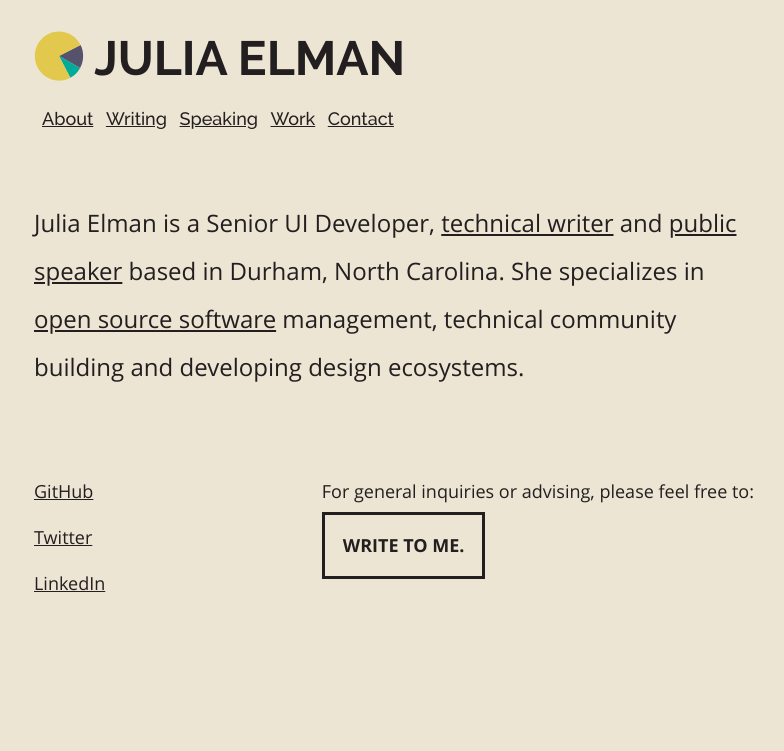
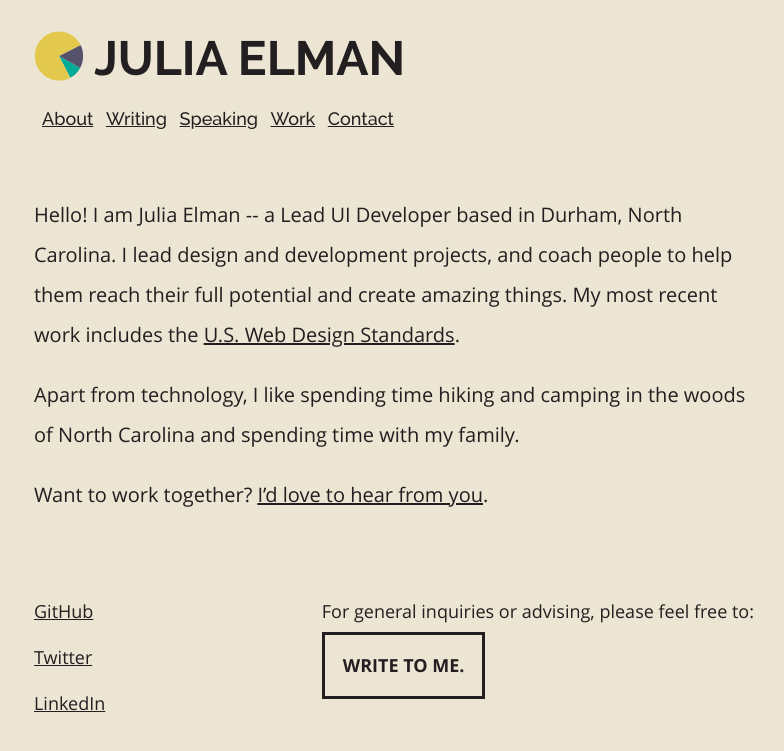
Before and after one commit to juliaelman/juliaelman.github.io, a Jekyll site: the page built from index.html, in a window 1280 px wide. Shown: the top 751 px of the page, without its empty margins (246-1030 px from the left). Built offline with Jekyll 4.4.1, drawn with Linux system fonts in a browser that asks for light colours.

Commit message:
Updating homepage copy and decreasing font size.

```diff
--- a/assets/stylesheets/base.scss
+++ b/assets/stylesheets/base.scss
@@ -441,7 +441,7 @@ nav {
 
     p {
       margin-top: 1em;
-      font-size: 24px;
+      font-size: 20px;
 
       @media (max-width: $small) {
 
--- a/index.html
+++ b/index.html
@@ -4,4 +4,8 @@ permalink: /
 body_id: home
 ---
 
-<p>Julia Elman is a Senior UI Developer, <a href="http://shop.oreilly.com/product/0636920032502.do">technical writer</a> and <a href="/speaking/">public speaker</a> based in Durham, North Carolina. She specializes in <a href="https://github.com/juliaelman/">open source software</a> management, technical community building and developing design ecosystems.</p>
+<p>Hello! I am Julia Elman -- a Lead UI Developer based in Durham, North Carolina. I lead design and development projects, and coach people to help them reach their full potential and create amazing things. My most recent work includes the <a href="https://standards.usa.gov/">U.S. Web Design Standards</a>.</p>
+
+<p>Apart from technology, I like spending time hiking and camping in the woods of North Carolina and spending time with my family.</p>
+
+<p>Want to work together? <a href="mailto:hello@juliaelman.com">I’d love to hear from you</a>.</p>
```
